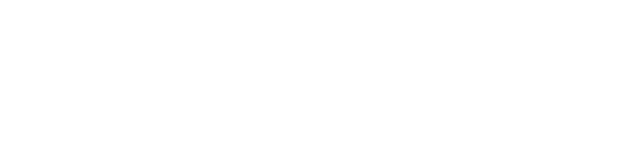
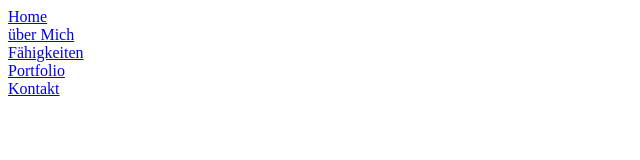
Before and after one commit to noalohrer125/Portfolie-M293, a plain HTML site: page home.html in a window 1280 px wide. Shown: the whole page, without its empty margins (0-640 px from the left). Drawn offline with Linux system fonts and the light colour scheme.

Commit message:
add navigationlinks

```diff
--- a/home.html
+++ b/home.html
@@ -4,10 +4,15 @@
         <meta charset="UTF-8">
         <meta name="viewport" content="width=device-width, initial-scale=1.0">
         <title>Home</title>
+        <link rel="stylesheet" href="styles.css">
     </head>
     <body>
         <div class="navigation">
-
+            <a href="home.html">Home</a>
+            <a href="templates/überMich.html">über Mich</a>
+            <a href="templates/Fähigkeiten.html">Fähigkeiten</a>
+            <a href="templates/Portfolio.html">Portfolio</a>
+            <a href="templates/Kontakt.html">Kontakt</a>
         </div>
         <div class="content">
 
--- a/styles.css
+++ b/styles.css
@@ -3,7 +3,8 @@ body {
 }
 
 .navigation {
-    display: grid;
+    display: flex;
+    flex-direction: column;
 }
 
 .conent {
```
